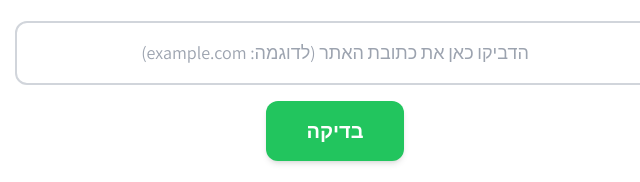
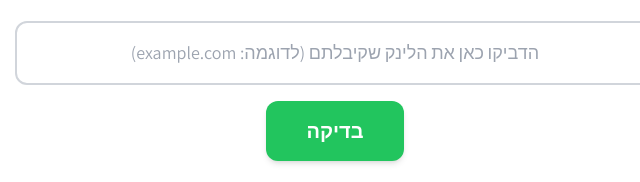
Before and after one commit to Omripeer/scamchecker, a plain HTML site: page index.html in a window 1280 px wide. Shown: the part 306-488 px from the top of the page, 305-945 px from the left. Drawn offline with nearby package versions, Linux system fonts and the light colour scheme; no server answers.

Commit message:
Update index.html

```diff
--- a/index.html
+++ b/index.html
@@ -48,7 +48,7 @@
 
             <div id="website-checker" class="tab-content">
                 <div class="flex flex-col items-center">
-                    <input type="url" id="urlInput" placeholder="הדביקו כאן את כתובת האתר (לדוגמה: example.com)" class="w-full text-center text-lg p-4 border-2 border-gray-300 rounded-xl mb-4 focus:ring-2 focus:ring-blue-500 focus:border-blue-500 transition">
+                    <input type="url" id="urlInput" placeholder="הדביקו כאן את הלינק שקיבלתם (לדוגמה: example.com)" class="w-full text-center text-lg p-4 border-2 border-gray-300 rounded-xl mb-4 focus:ring-2 focus:ring-blue-500 focus:border-blue-500 transition">
                     <button id="url-check-btn" onclick="runCheck('url')" class="w-full sm:w-auto bg-green-500 hover:bg-green-600 text-white font-bold text-xl py-4 px-10 rounded-xl shadow-md">בדיקה</button>
                 </div>
             </div>
```
